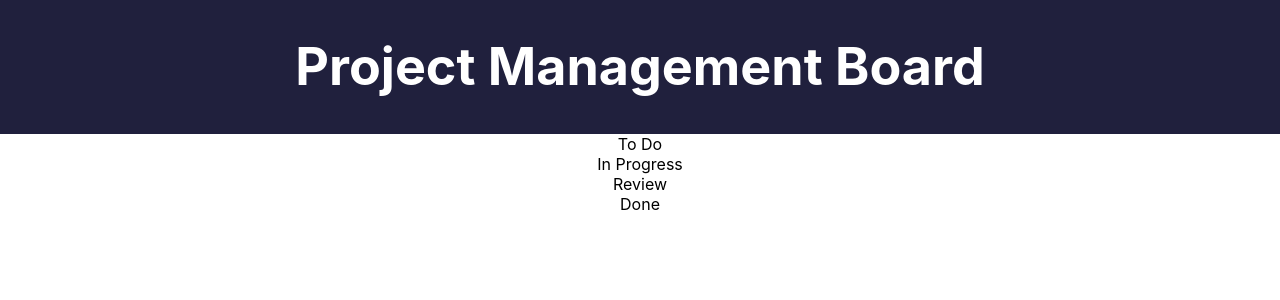
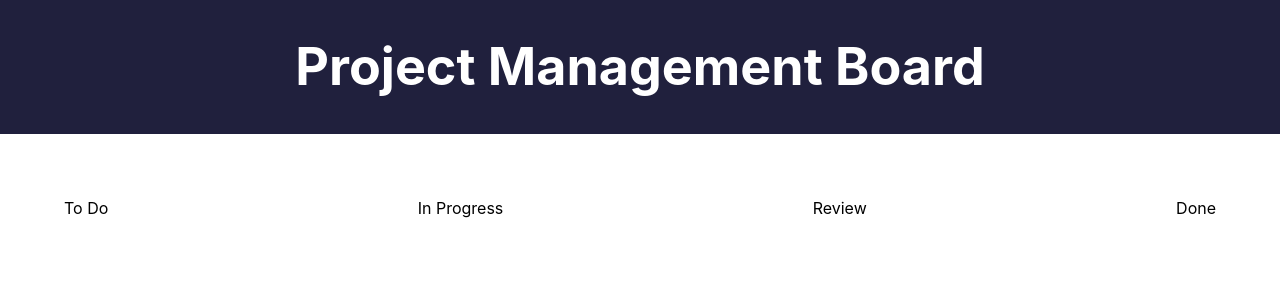
Before and after one commit to Milind452/simple-project-board, a React (Create React App) app: page / in a window 1280 px wide. Shown: the top 300 px of the page. Built offline with nearby package versions, Linux system fonts and the light colour scheme.

Commit message:
Add style for board

```diff
--- a/src/pages/Board/Board.css
+++ b/src/pages/Board/Board.css
@@ -0,0 +1,10 @@
+.Board-wrapper {
+    display: flex;
+    flex-direction: row;
+    justify-content: space-between;
+    margin: 5%;
+
+    @media (max-width: 768px) {
+        flex-direction: column;
+    }
+}
```
